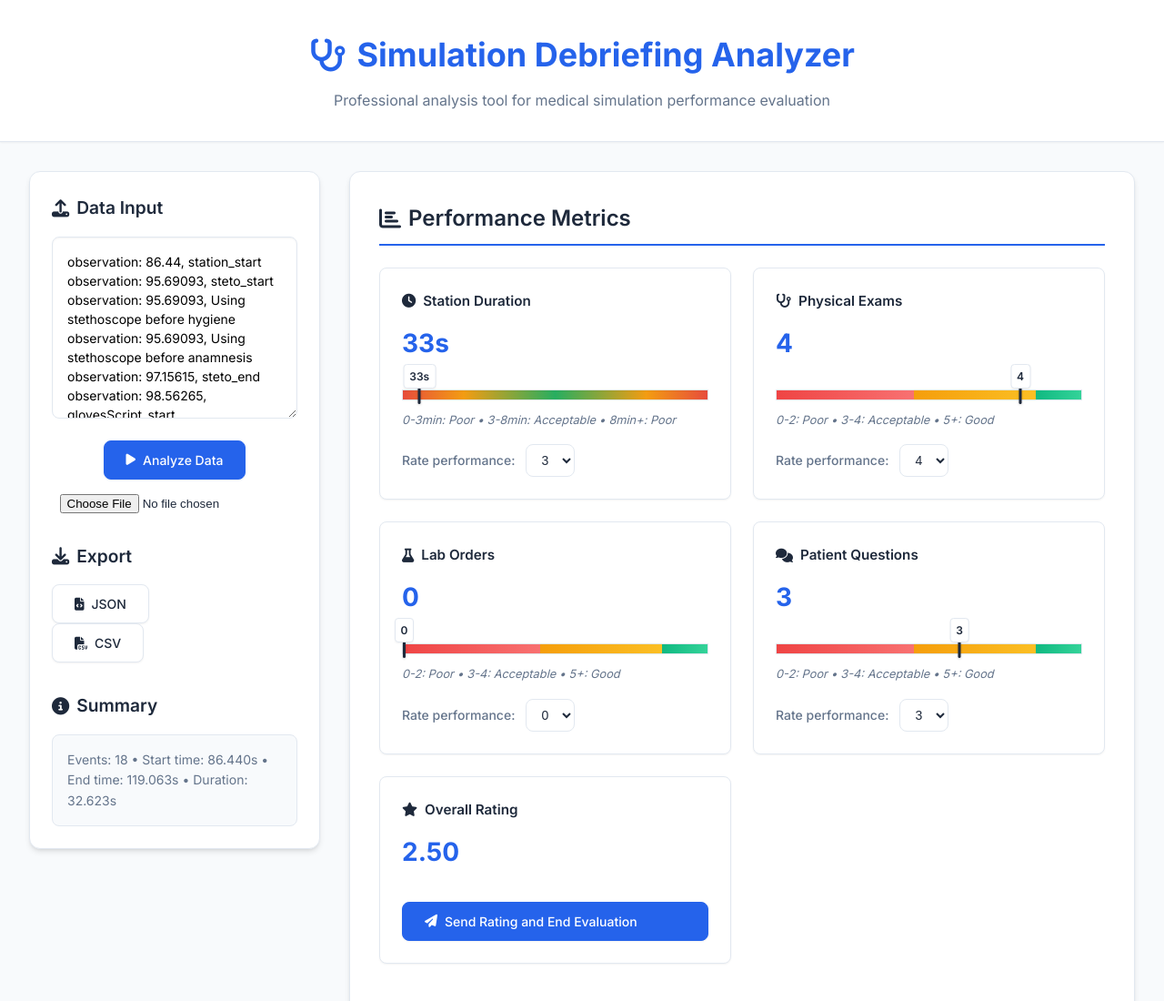
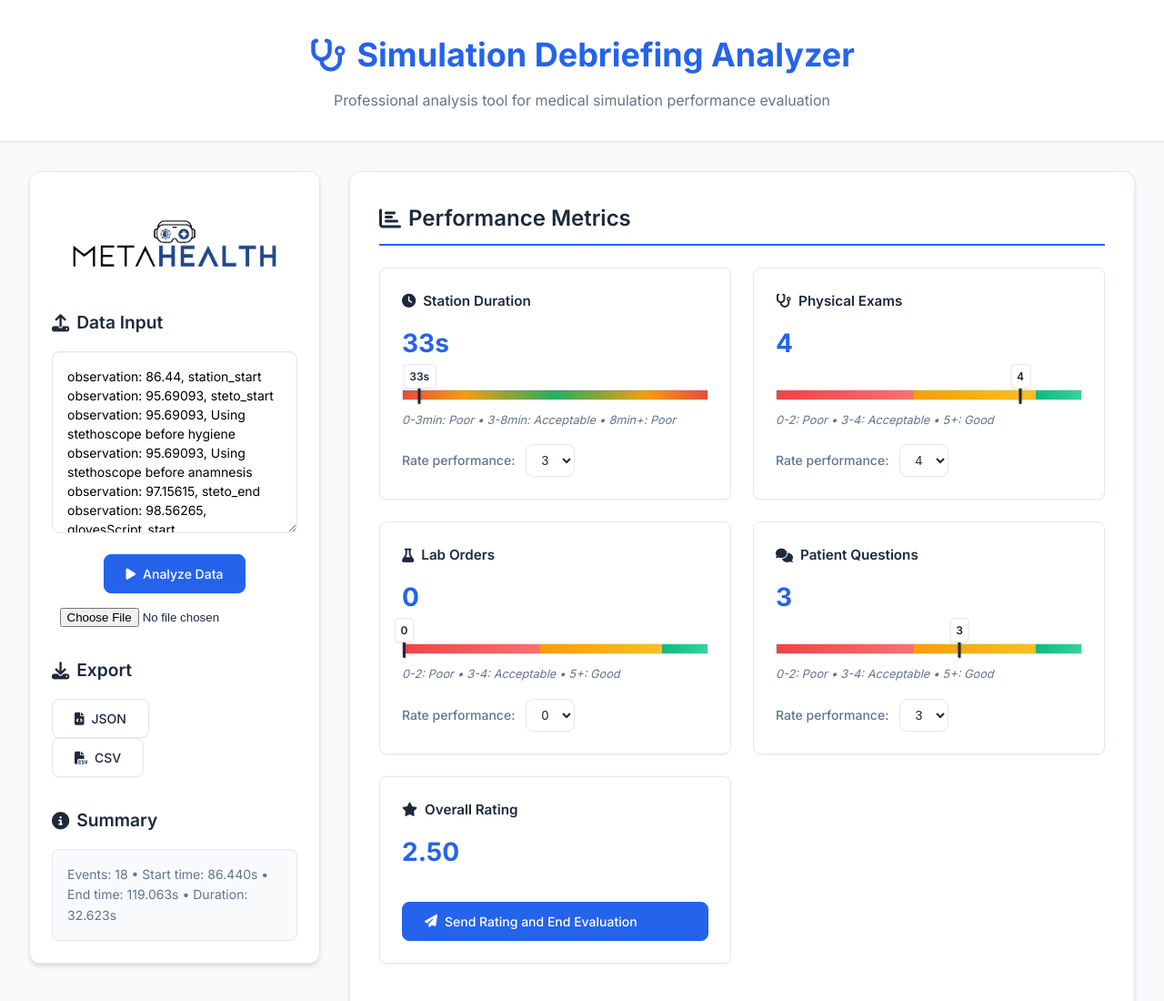
Before and after one commit to LeonardoGuths/simulation-debriefing, a plain HTML site: page index.html in a window 1280 px wide. Shown: the top 1100 px of the page at 91% size. Drawn offline with Linux system fonts and the light colour scheme.

Commit message:
feat: metahealth

```diff
--- a/index.html
+++ b/index.html
@@ -87,6 +87,14 @@
         font-weight: 400;
       }
 
+      .logo {
+        width: 250px;
+        height: auto;
+        margin: 1rem auto;
+        display: block;
+        max-width: 100%;
+      }
+
       .main-content {
         display: flex;
         gap: 2rem;
@@ -995,6 +1003,11 @@
 
       <div class="main-content">
         <aside class="sidebar">
+          <div class="sidebar-section">
+            <!-- <h3><i class="fas fa-building"></i> MetaHealth</h3> -->
+            <img src="mh-logo-full.png" alt="MetaHealth Logo" class="logo" />
+          </div>
+
           <div class="sidebar-section">
             <h3><i class="fas fa-upload"></i> Data Input</h3>
             <textarea
```
Also changed, not shown: mh-logo-full.png (added).
